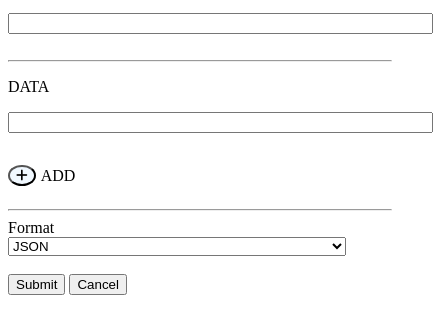
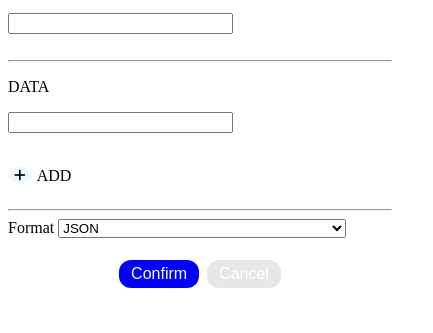
Before and after one commit to NonPkrub/Data-Selector, a browser extension: page dist/popup.html in a window 400 px wide. Shown: the part 101-434 px from the top of the page, 433 px wide, since content can reach past the window. Drawn offline with Linux system fonts and the light colour scheme.

Commit message:
custom interface

```diff
--- /dev/null
+++ b/assets/sass/popup.scss
@@ -0,0 +1,50 @@
+
+.add {
+    display: flex;
+    align-items: center;
+}
+
+.button {
+    border-radius: 70%;
+    height: 50%;
+    text-align: center;
+    background-color: aliceblue;
+    border: none;
+}
+
+.add-text {
+    padding-left: 5px;
+}
+
+.select {
+    width: 75%;
+    height: 20%;
+}
+
+.button-form {
+    text-align-last: center;
+}
+
+.confirm-bt {
+    color: white;
+    font-size: 16px;
+    border-radius: 12px;
+    background-color: #0000FF;
+    text-align: center;
+    cursor: pointer;
+    padding: 5px 12px;
+    margin: 4px 2px;
+    border: none;
+}
+
+.cancel-bt {
+    color: white;
+    font-size: 16px;
+    border-radius: 12px;
+    background-color: #e7e7e7;
+    text-align: center;
+    cursor: pointer;
+    padding: 5px 12px;
+    margin: 4px 2px;
+    border: none;
+}
--- /dev/null
+++ b/mix-manifest.json
@@ -0,0 +1,3 @@
+{
+    "/dist/css/popup.css": "/dist/css/popup.css"
+}
--- a/package.json
+++ b/package.json
@@ -9,6 +9,7 @@
         "watch": "npm run local -- --watch"
     },
     "devDependencies": {
+        "cross-env": "^7.0.3",
         "laravel-mix": "^6.0.49",
         "sass": "^1.59.3",
         "sass-loader": "^13.2.1"
--- /dev/null
+++ b/webpack.mix.js
@@ -0,0 +1,7 @@
+let mix = require('laravel-mix');
+
+mix.setPublicPath('./')
+    .sass('assets/sass/popup.scss', 'dist/css')
+    .options({
+        processCssUrls: false
+    });
```
Also changed, not shown: assets/scss/popup.css (deleted), dist/css/popup.css (added), dist/manifest.json (renamed from manifest.json), dist/popup.html, 1 other file.
